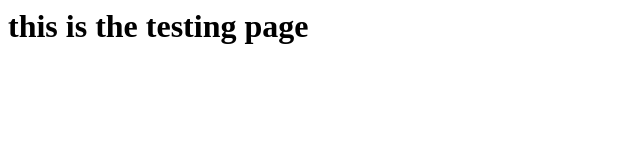
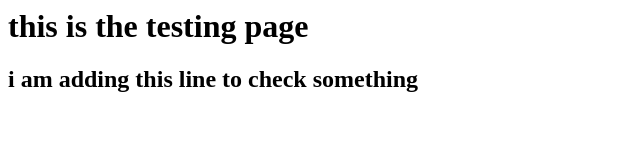
Before and after one commit to kbsb98/FirstGitRepo, a plain HTML site: page index.html in a window 1280 px wide. Shown: the whole page, without its empty margins (0-640 px from the left). Drawn offline with Linux system fonts and the light colour scheme.

Commit message:
added a new line in index.html

```diff
--- a/index.html
+++ b/index.html
@@ -1 +1,2 @@
 <h1>this is the testing page</h1>
+<h2>i am adding this line to check something</h2>
```
